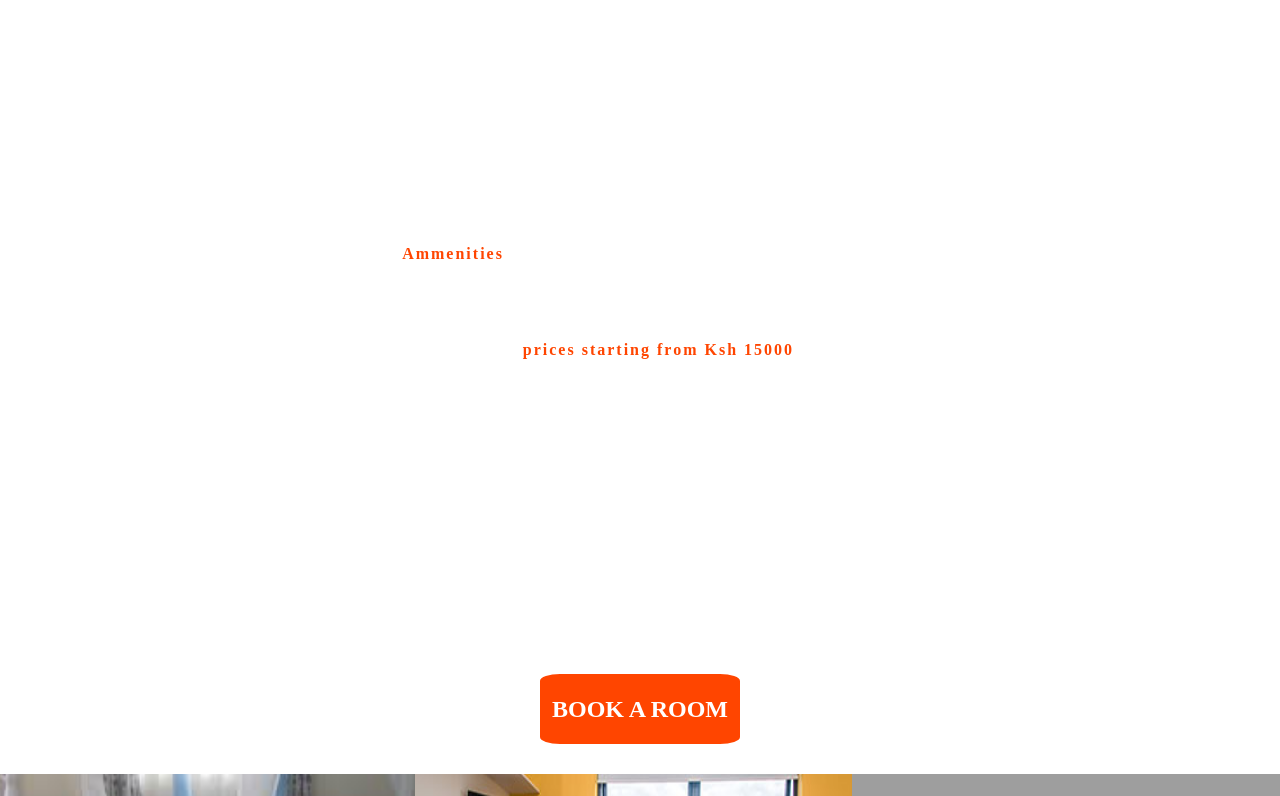
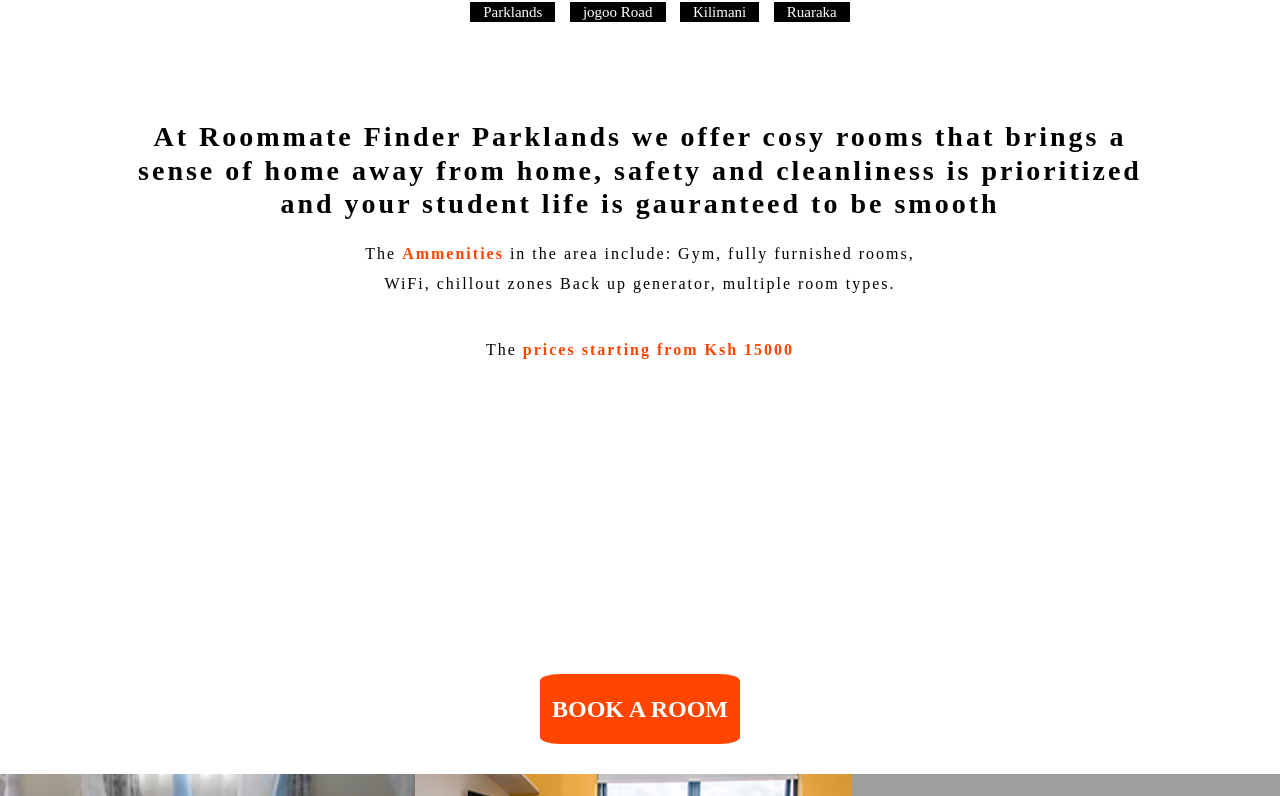
Before and after one commit to davidntwakeup/Roommate-finder, a plain HTML site: page parklands.html in a window 1280 px wide. Shown: the part 156-952 px from the top of the page. Drawn offline with nearby package versions, Linux system fonts and the light colour scheme; grey boxes are pictures that could not be loaded; a script that the page names is missing.

Commit message:
add black  background color to unordered list

```diff
--- a/css/parklands.css
+++ b/css/parklands.css
@@ -56,7 +56,7 @@ nav  ul li a:hover{
     background-size: cover;
     background-position: center;
     width: 100% ;
-    color:white;
+    color:black;
     object-fit: cover;
     background-attachment: fixed;
     background-position: center;
@@ -93,6 +93,7 @@ nav  ul li a:hover{
 
 .about-header ul li{
     color:white;
+    background-color: black;
 
 
 }
@@ -105,7 +106,7 @@ nav  ul li a:hover{
 }
 
 .about-header ul li a:hover{
-  color: white;
+  color: darkblue;
   transition: 0.5s;
   text-transform: uppercase;
 }
```
